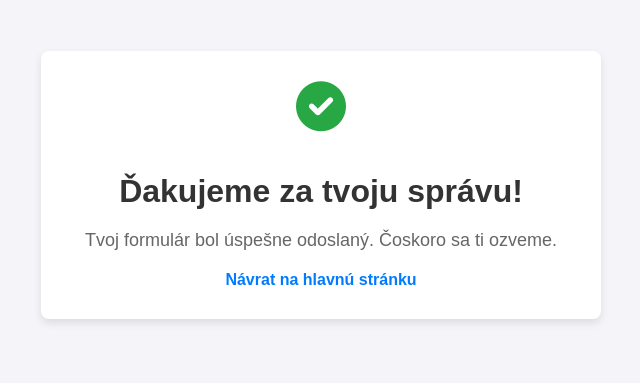
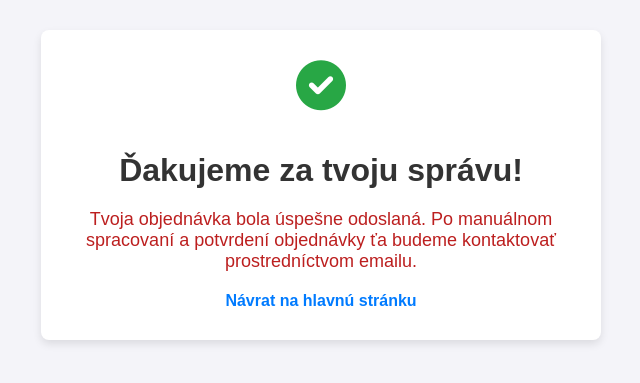
Before and after one commit to jakubondruska/pekarenkama.sk, a plain HTML site: page dakujeme.html in a window 1280 px wide. Shown: the part 215-598 px from the top of the page, without its empty margins (319-959 px from the left). Drawn offline with Linux system fonts and the light colour scheme.

Commit message:
upravy dakujeme.html a gramaticke chyby

```diff
--- a/dakujeme.html
+++ b/dakujeme.html
@@ -40,7 +40,7 @@
         }
 
         p {
-            color: #666;
+            color: #bc1f1f;
             font-size: 18px;
             margin-bottom: 20px;
         }
@@ -93,7 +93,7 @@
     <div class="container">
         <i class="icon fas fa-check-circle"></i>
         <h1>Ďakujeme za tvoju správu!</h1>
-        <p>Tvoj formulár bol úspešne odoslaný. Čoskoro sa ti ozveme.</p>
+        <p>Tvoja objednávka bola úspešne odoslaná. Po manuálnom spracovaní a potvrdení objednávky ťa budeme kontaktovať prostredníctvom emailu.</p>
         <a href="/">Návrat na hlavnú stránku</a>
     </div>
 </body>
```
Also changed, not shown: index.html (+4 -3 lines).
